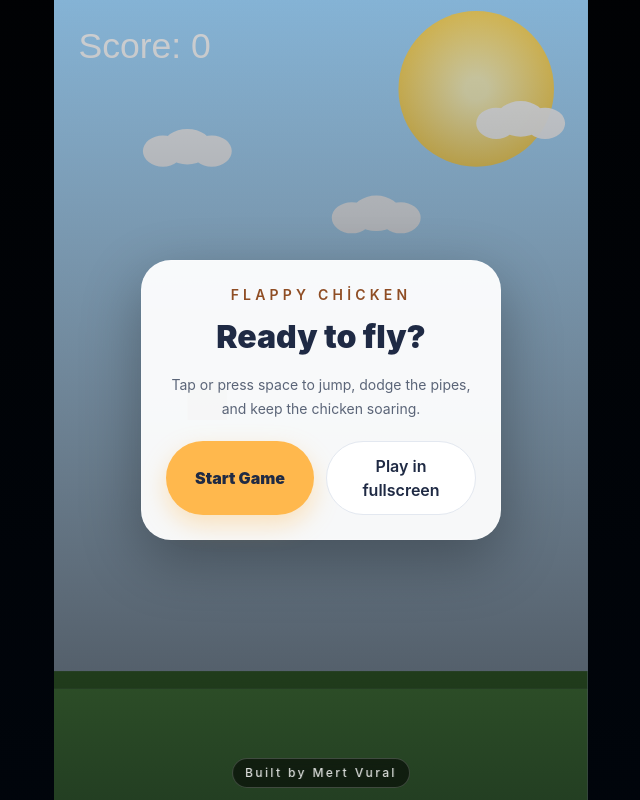
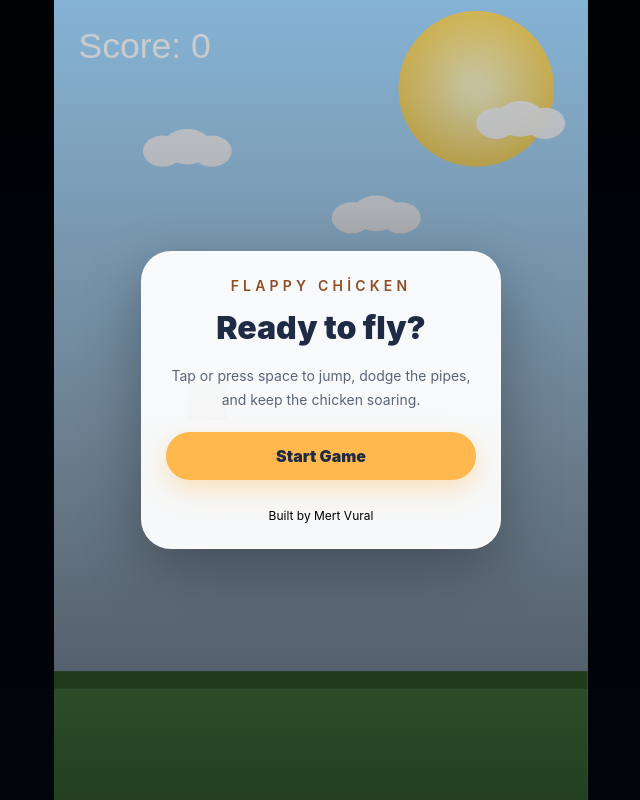
Before and after one commit to mertvural1/flappy-chicken, a React (Vite) app: page / in a window 1280 px wide. Shown: the whole page, without its empty margins (319-959 px from the left). Built offline with nearby package versions, Linux system fonts and the light colour scheme.

Commit message:
feat: refactoring ui

```diff
--- a/src/App.tsx
+++ b/src/App.tsx
@@ -1,5 +1,4 @@
 import Game from "./components/Game";
-import Footer from "./components/Footer";
 
 export default function App() {
     return (
@@ -7,7 +6,6 @@ export default function App() {
             <div className="flex h-full w-full items-center justify-center bg-transparent p-0">
                 <Game />
             </div>
-            <Footer />
         </div>
     );
 }
--- a/src/components/Footer.tsx
+++ b/src/components/Footer.tsx
@@ -1,11 +1,10 @@
 export default function Footer() {
     return (
-        <footer className="absolute bottom-3 left-1/2 z-30 -translate-x-1/2 rounded-full border border-white/20 bg-black/55 px-3 py-1.5 text-[11px] font-medium tracking-[0.2em] text-white/85 backdrop-blur-sm sm:text-xs">
+        <footer className="text-black text-xs pt-4">
             <a
                 href="https://www.linkedin.com/in/mert-vural-b8080563/"
                 target="_blank"
                 rel="noreferrer"
-                className="transition-opacity hover:opacity-80"
             >
                 Built by Mert Vural
             </a>
--- a/src/components/Game.tsx
+++ b/src/components/Game.tsx
@@ -37,9 +37,11 @@ import {
     createDefaultPipes
 } from "../constants";
 import type { GameContextType, GameState, Pipe } from "../types";
+import Footer from "./Footer";
 
 const randomPipeHeight = () => PIPE_MIN_HEIGHT + Math.random() * PIPE_HEIGHT_RANGE;
 
+const RESTART_BUTTON_TEXT = "Restart";
 const defaultPipes = createDefaultPipes();
 
 const GameContext = createContext<GameContextType | undefined>(undefined);
@@ -318,7 +320,7 @@ export default function Game() {
     const handlePointerDown = (e: React.PointerEvent<HTMLDivElement>) => {
         e.preventDefault();
         if (gameState !== "running") {
-            startGame();
+            return;
         }
         performJump();
     };
@@ -329,13 +331,10 @@ export default function Game() {
         startGame();
     };
 
-    const handleFullscreenButtonClick = (e: React.MouseEvent<HTMLButtonElement>) => {
+    const handleRestartButtonClick = (e: React.MouseEvent<HTMLButtonElement>) => {
         e.preventDefault();
         e.stopPropagation();
-        if (gameState !== "running") {
-            setIsFullscreenEnabled((previousValue) => !previousValue);
-        }
-        enterFullscreen();
+        startGame();
     };
 
     return (
@@ -344,7 +343,6 @@ export default function Game() {
                 ref={gameContainerRef}
                 className="relative h-screen w-screen overflow-hidden bg-transparent touch-none cursor-pointer"
                 onPointerDown={handlePointerDown}
-                onClick={(e) => e.preventDefault()}
             >
                 <canvas ref={canvasRef} width={CANVAS_WIDTH} height={CANVAS_HEIGHT} className="block h-full w-full" />
                 {gameState === "start" && (
@@ -357,7 +355,7 @@ export default function Game() {
                             </p>
 
 
-                            <div className="mt-5 flex flex-col gap-3 sm:flex-row">
+                            <div className="mt-5 flex flex-col gap-3">
                                 <button
                                     type="button"
                                     className="flex-1 rounded-full bg-[#ffb84d] px-4 py-3 text-base font-black text-[#1f2a44] shadow-[0_10px_24px_rgba(255,184,77,0.35)] transition-transform active:scale-[0.98]"
@@ -365,20 +363,14 @@ export default function Game() {
                                 >
                                     Start Game
                                 </button>
-                                <button
-                                    type="button"
-                                    className="flex-1 rounded-full border border-[#e3e8f0] bg-white px-4 py-3 text-base font-semibold text-[#1f2a44]"
-                                    onClick={handleFullscreenButtonClick}
-                                >
-                                    {FULLSCREEN_BUTTON_TEXT}
-                                </button>
+                                  <Footer />
                             </div>
                         </div>
                     </div>
                 )}
 
                 {gameState === "gameover" && (
-                    <div className="pointer-events-none absolute inset-0 z-20 flex items-center justify-center bg-black/40 px-4">
+                    <div className="absolute inset-0 z-20 flex items-center justify-center bg-black/40 px-4">
                         <div className="w-full max-w-[320px] rounded-[28px] border border-white/20 bg-white/95 p-5 text-center shadow-2xl">
                             <img
                                 src="https://media.tenor.com/KhMHIViGxysAAAAM/roast-chiken.gif"
@@ -387,6 +379,13 @@ export default function Game() {
                             />
                             <p className="mt-3 text-lg font-black text-[#6b2c0f]">The chicken got roasted.</p>
                             <p className="mt-1 text-sm font-medium text-[#8f4d24]">Tap to serve another round.</p>
+                            <button
+                                type="button"
+                                className="mt-5 w-full rounded-full bg-[#ffb84d] px-4 py-3 text-base font-black text-[#1f2a44] shadow-[0_10px_24px_rgba(255,184,77,0.35)] transition-transform active:scale-[0.98]"
+                                onClick={handleRestartButtonClick}
+                            >
+                                {RESTART_BUTTON_TEXT}
+                            </button>
                         </div>
                     </div>
                 )}
```
